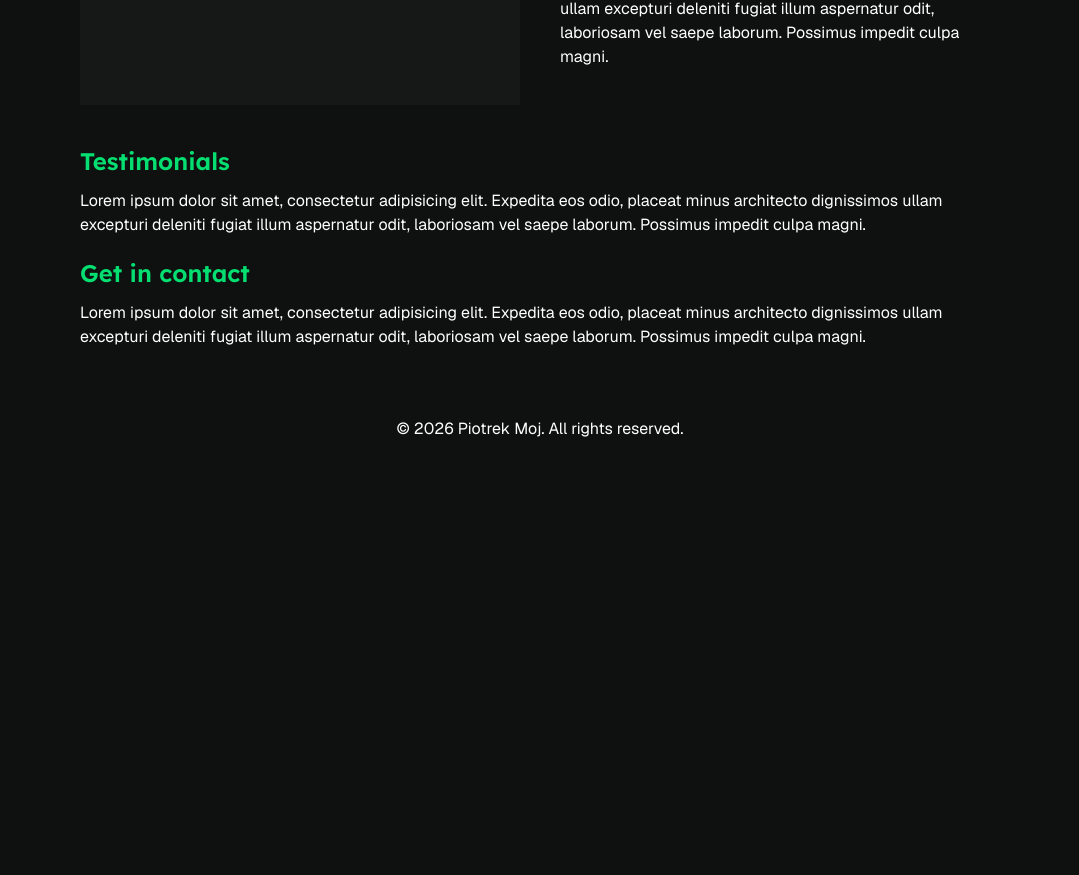
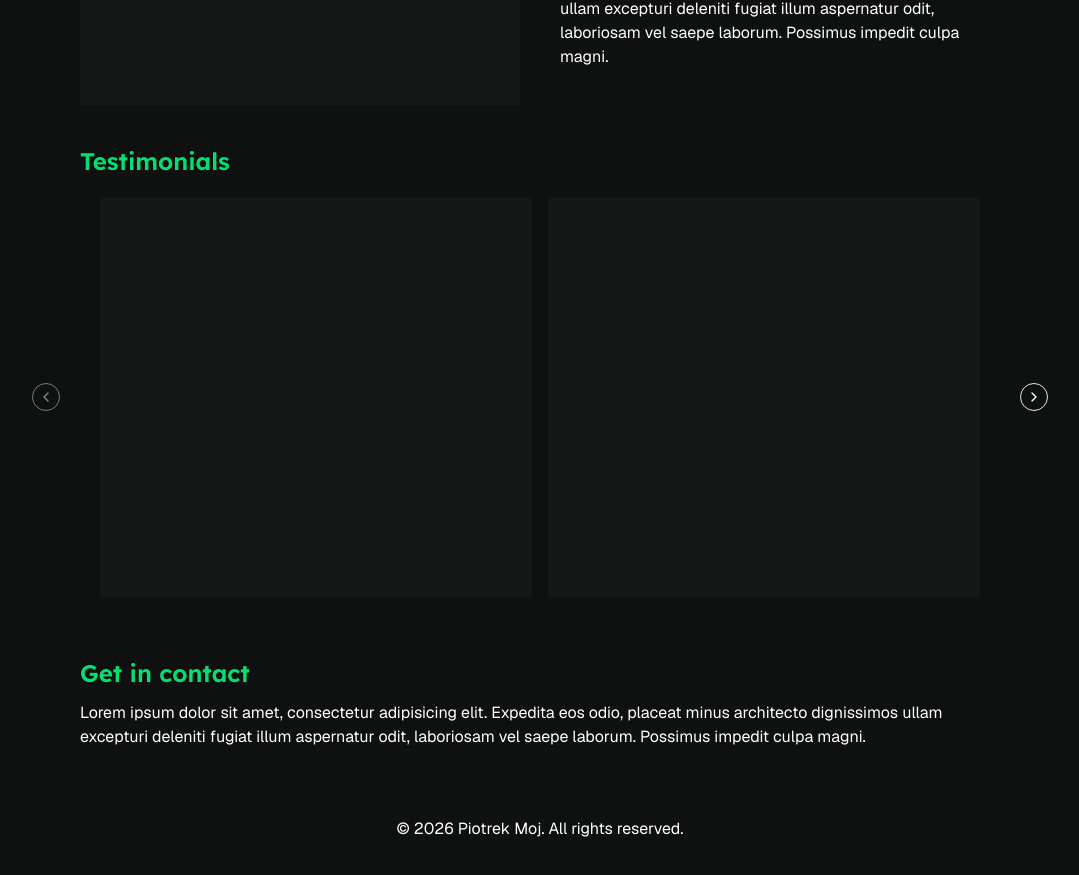
Before and after one commit to krako2/piotr-moj-pt, a Next.js app: page / in a window 1280 px wide. Shown: the part 675-1550 px from the top of the page, without its empty margins (100-1179 px from the left). Before the commit the page ends 1184 px from the top, so only its background shows below. Built offline with nearby package versions, Linux system fonts and the light colour scheme.

Commit message:
add incomplete carousel to testimonials

```diff
--- a/components/testimonials.tsx
+++ b/components/testimonials.tsx
@@ -1,8 +1,24 @@
+import { Carousel, CarouselContent, CarouselItem, CarouselNext, CarouselPrevious } from "@/components/ui/carousel";
+
 export default function Testimonials() {
   return (
-    <section className="px-5">
-      <h2 className="mt-5 text-2xl font-semibold text-green-400">Testimonials</h2>
-      <p className="mt-3">Lorem ipsum dolor sit amet, consectetur adipisicing elit. Expedita eos odio, placeat minus architecto dignissimos ullam excepturi deleniti fugiat illum aspernatur odit, laboriosam vel saepe laborum. Possimus impedit culpa magni.</p>
+    <section className="p-5">
+      <h2 className="text-2xl font-semibold text-green-400">Testimonials</h2>
+      <Carousel className="p-5">
+        <CarouselContent>
+          <CarouselItem className="sm:basis-1/2">
+            <div className="h-100 bg-(--placeholder)"></div>
+          </CarouselItem>
+          <CarouselItem className="sm:basis-1/2">
+            <div className="h-100 bg-(--placeholder)"></div>
+          </CarouselItem>
+          <CarouselItem className="sm:basis-1/2">
+            <div className="h-100 bg-(--placeholder)"></div>
+          </CarouselItem>
+        </CarouselContent>
+        <CarouselPrevious />
+        <CarouselNext />
+      </Carousel>
     </section>
   );
 }
--- /dev/null
+++ b/components/ui/carousel.tsx
@@ -0,0 +1,242 @@
+"use client"
+
+import * as React from "react"
+import useEmblaCarousel, {
+  type UseEmblaCarouselType,
+} from "embla-carousel-react"
+
+import { cn } from "@/lib/utils"
+import { Button } from "@/components/ui/button"
+import { ChevronLeftIcon, ChevronRightIcon } from "lucide-react"
+
+type CarouselApi = UseEmblaCarouselType[1]
+type UseCarouselParameters = Parameters<typeof useEmblaCarousel>
+type CarouselOptions = UseCarouselParameters[0]
+type CarouselPlugin = UseCarouselParameters[1]
+
+type CarouselProps = {
+  opts?: CarouselOptions
+  plugins?: CarouselPlugin
+  orientation?: "horizontal" | "vertical"
+  setApi?: (api: CarouselApi) => void
+}
+
+type CarouselContextProps = {
+  carouselRef: ReturnType<typeof useEmblaCarousel>[0]
+  api: ReturnType<typeof useEmblaCarousel>[1]
+  scrollPrev: () => void
+  scrollNext: () => void
+  canScrollPrev: boolean
+  canScrollNext: boolean
+} & CarouselProps
+
+const CarouselContext = React.createContext<CarouselContextProps | null>(null)
+
+function useCarousel() {
+  const context = React.useContext(CarouselContext)
+
+  if (!context) {
+    throw new Error("useCarousel must be used within a <Carousel />")
+  }
+
+  return context
+}
+
+function Carousel({
+  orientation = "horizontal",
+  opts,
+  setApi,
+  plugins,
+  className,
+  children,
+  ...props
+}: React.ComponentProps<"div"> & CarouselProps) {
+  const [carouselRef, api] = useEmblaCarousel(
+    {
+      ...opts,
+      axis: orientation === "horizontal" ? "x" : "y",
+    },
+    plugins
+  )
+  const [canScrollPrev, setCanScrollPrev] = React.useState(false)
+  const [canScrollNext, setCanScrollNext] = React.useState(false)
+
+  const onSelect = React.useCallback((api: CarouselApi) => {
+    if (!api) return
+    setCanScrollPrev(api.canScrollPrev())
+    setCanScrollNext(api.canScrollNext())
+  }, [])
+
+  const scrollPrev = React.useCallback(() => {
+    api?.scrollPrev()
+  }, [api])
+
+  const scrollNext = React.useCallback(() => {
+    api?.scrollNext()
+  }, [api])
+
+  const handleKeyDown = React.useCallback(
+    (event: React.KeyboardEvent<HTMLDivElement>) => {
+      if (event.key === "ArrowLeft") {
+        event.preventDefault()
+        scrollPrev()
+      } else if (event.key === "ArrowRight") {
+        event.preventDefault()
+        scrollNext()
+      }
+    },
+    [scrollPrev, scrollNext]
+  )
+
+  React.useEffect(() => {
+    if (!api || !setApi) return
+    setApi(api)
+  }, [api, setApi])
+
+  React.useEffect(() => {
+    if (!api) return
+    onSelect(api)
+    api.on("reInit", onSelect)
+    api.on("select", onSelect)
+
+    return () => {
+      api?.off("select", onSelect)
+    }
+  }, [api, onSelect])
+
+  return (
+    <CarouselContext.Provider
+      value={{
+        carouselRef,
+        api: api,
+        opts,
+        orientation:
+          orientation || (opts?.axis === "y" ? "vertical" : "horizontal"),
+        scrollPrev,
+        scrollNext,
+        canScrollPrev,
+        canScrollNext,
+      }}
+    >
+      <div
+        onKeyDownCapture={handleKeyDown}
+        className={cn("relative", className)}
+        role="region"
+        aria-roledescription="carousel"
+        data-slot="carousel"
+        {...props}
+      >
+        {children}
+      </div>
+    </CarouselContext.Provider>
+  )
+}
+
+function CarouselContent({ className, ...props }: React.ComponentProps<"div">) {
+  const { carouselRef, orientation } = useCarousel()
+
+  return (
+    <div
+      ref={carouselRef}
+      className="overflow-hidden"
+      data-slot="carousel-content"
+    >
+      <div
+        className={cn(
+          "flex",
+          orientation === "horizontal" ? "-ml-4" : "-mt-4 flex-col",
+          className
+        )}
+        {...props}
+      />
+    </div>
+  )
+}
+
+function CarouselItem({ className, ...props }: React.ComponentProps<"div">) {
+  const { orientation } = useCarousel()
+
+  return (
+    <div
+      role="group"
+      aria-roledescription="slide"
+      data-slot="carousel-item"
+      className={cn(
+        "min-w-0 shrink-0 grow-0 basis-full",
+        orientation === "horizontal" ? "pl-4" : "pt-4",
+        className
+      )}
+      {...props}
+    />
+  )
+}
+
+function CarouselPrevious({
+  className,
+  variant = "outline",
+  size = "icon-sm",
+  ...props
+}: React.ComponentProps<typeof Button>) {
+  const { orientation, scrollPrev, canScrollPrev } = useCarousel()
+
+  return (
+    <Button
+      data-slot="carousel-previous"
+      variant={variant}
+      size={size}
+      className={cn(
+        "absolute touch-manipulation rounded-full",
+        orientation === "horizontal"
+          ? "inset-y-0 -left-12 my-auto"
+          : "-top-12 left-1/2 -translate-x-1/2 rotate-90",
+        className
+      )}
+      disabled={!canScrollPrev}
+      onClick={scrollPrev}
+      {...props}
+    >
+      <ChevronLeftIcon />
+      <span className="sr-only">Previous slide</span>
+    </Button>
+  )
+}
+
+function CarouselNext({
+  className,
+  variant = "outline",
+  size = "icon-sm",
+  ...props
+}: React.ComponentProps<typeof Button>) {
+  const { orientation, scrollNext, canScrollNext } = useCarousel()
+
+  return (
+    <Button
+      data-slot="carousel-next"
+      variant={variant}
+      size={size}
+      className={cn(
+        "absolute touch-manipulation rounded-full",
+        orientation === "horizontal"
+          ? "inset-y-0 -right-12 my-auto"
+          : "-bottom-12 left-1/2 -translate-x-1/2 rotate-90",
+        className
+      )}
+      disabled={!canScrollNext}
+      onClick={scrollNext}
+      {...props}
+    >
+      <ChevronRightIcon />
+      <span className="sr-only">Next slide</span>
+    </Button>
+  )
+}
+
+export {
+  type CarouselApi,
+  Carousel,
+  CarouselContent,
+  CarouselItem,
+  CarouselPrevious,
+  CarouselNext,
+  useCarousel,
+}
--- a/package.json
+++ b/package.json
@@ -12,6 +12,7 @@
     "@base-ui/react": "^1.7.0",
     "class-variance-authority": "^0.7.1",
     "clsx": "^2.1.1",
+    "embla-carousel-react": "^8.6.0",
     "lucide-react": "^1.33.0",
     "next": "16.3.1",
     "react": "19.2.8",
```
Also changed, not shown: 1 other file (tests, documents, lock files or other folders).
